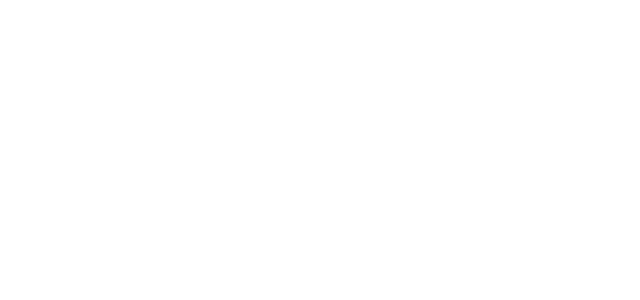
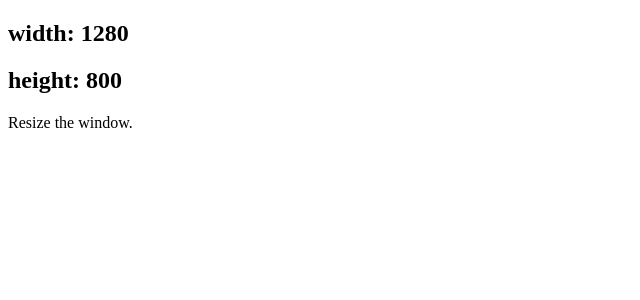
Before and after one commit to opauloh/react-exercises, a React (Create React App) app: page /use-window-dimensions in a window 1280 px wide. Shown: the top 300 px of the page, without its empty margins (0-640 px from the left). Built offline with nearby package versions, Linux system fonts and the light colour scheme.

Commit message:
useWindowDimensions

```diff
--- a/src/App.js
+++ b/src/App.js
@@ -8,7 +8,8 @@
       <li><NavLink to="/wait-delay">Wait Delay</NavLink></li>
       <li><NavLink to="/api-requests">API Requests</NavLink></li>
       <li><NavLink to="/hooks-hover">Hooks Hover</NavLink></li>
-      <li><NavLink to="/use-wait">Custom Use Wait</NavLink></li>
+      <li><NavLink to="/use-wait">useWait</NavLink></li>
+      <li><NavLink to="/use-window-dimensions">useWindowDimensions</NavLink></li>
     </ul>
   );
 }
--- /dev/null
+++ b/src/exercises/CustomUseWindowDimensions.js
@@ -0,0 +1,41 @@
+import React, { useEffect, useState } from "react"
+
+/*
+  Instructions:
+    You're given a `useWindowDimensions` custom Hook. Your
+    job is to finish implementing it. It should return
+    an object with a `width` property that represents the current
+    width of the window and a `height` property which represents
+    the current height.
+
+    To get those values, you can use teh `window.addEventListener`
+    API.https://developer.mozilla.org/en-US/docs/Web/API/Window/resize_event
+*/
+
+function useWindowDimensions() {
+    const [width, setWidth] = useState(window.innerWidth);
+    const [height, setHeight] = useState(window.innerHeight);
+    useEffect(() => {
+        const listener = () => {
+            setWidth(window.innerWidth);
+            setHeight(window.innerHeight);
+        }
+        window.addEventListener('resize', listener);
+        return () => window.removeEventListener('resize', listener);
+    }, []);
+
+    return { width, height }
+}
+
+
+export default function CustomUseWindowDimensions() {
+    const { width, height } = useWindowDimensions()
+
+    return (
+        <div className="App">
+            <h2>width: {width}</h2>
+            <h2>height: {height}</h2>
+            <p>Resize the window.</p>
+        </div>
+    )
+}
--- a/src/index.js
+++ b/src/index.js
@@ -7,6 +7,7 @@
 import ApiRequests from './exercises/ApiRequests';
 import HooksHover from './exercises/HooksHover';
 import CustomUseWait from './exercises/CustomUseWait';
+import CustomUseWindowDimensions from './exercises/CustomUseWindowDimensions';
 
 
 ReactDOM.render(
@@ -18,6 +19,7 @@
         <Route path='/api-requests' exact={true} component={ApiRequests} />
         <Route path='/hooks-hover' exact={true} component={HooksHover} />
         <Route path='/use-wait' exact={true} component={CustomUseWait} />
+        <Route path='/use-window-dimensions' exact={true} component={CustomUseWindowDimensions} />
         <Route path='/' exact={true} component={App} />
       </Switch>
     </BrowserRouter>
```
